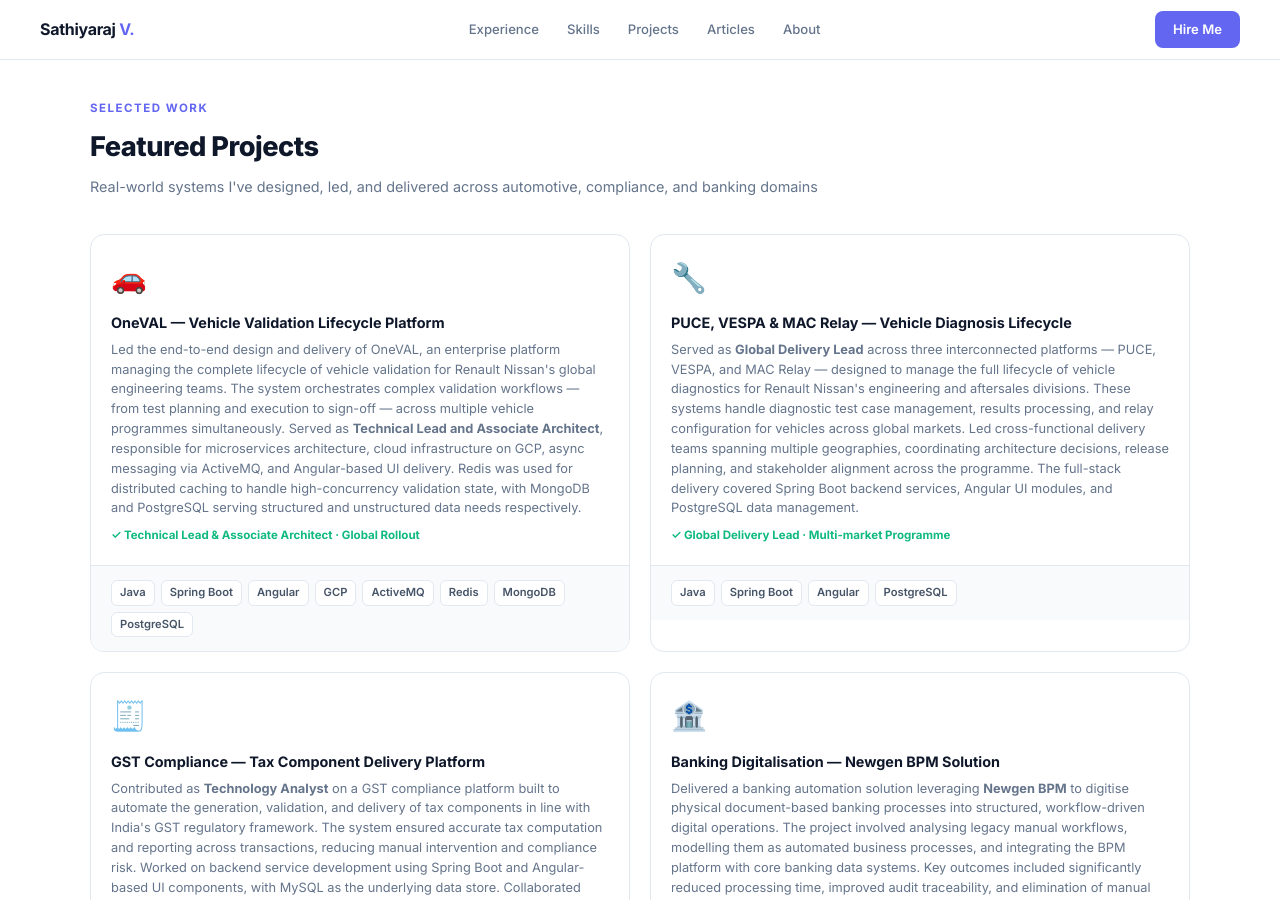
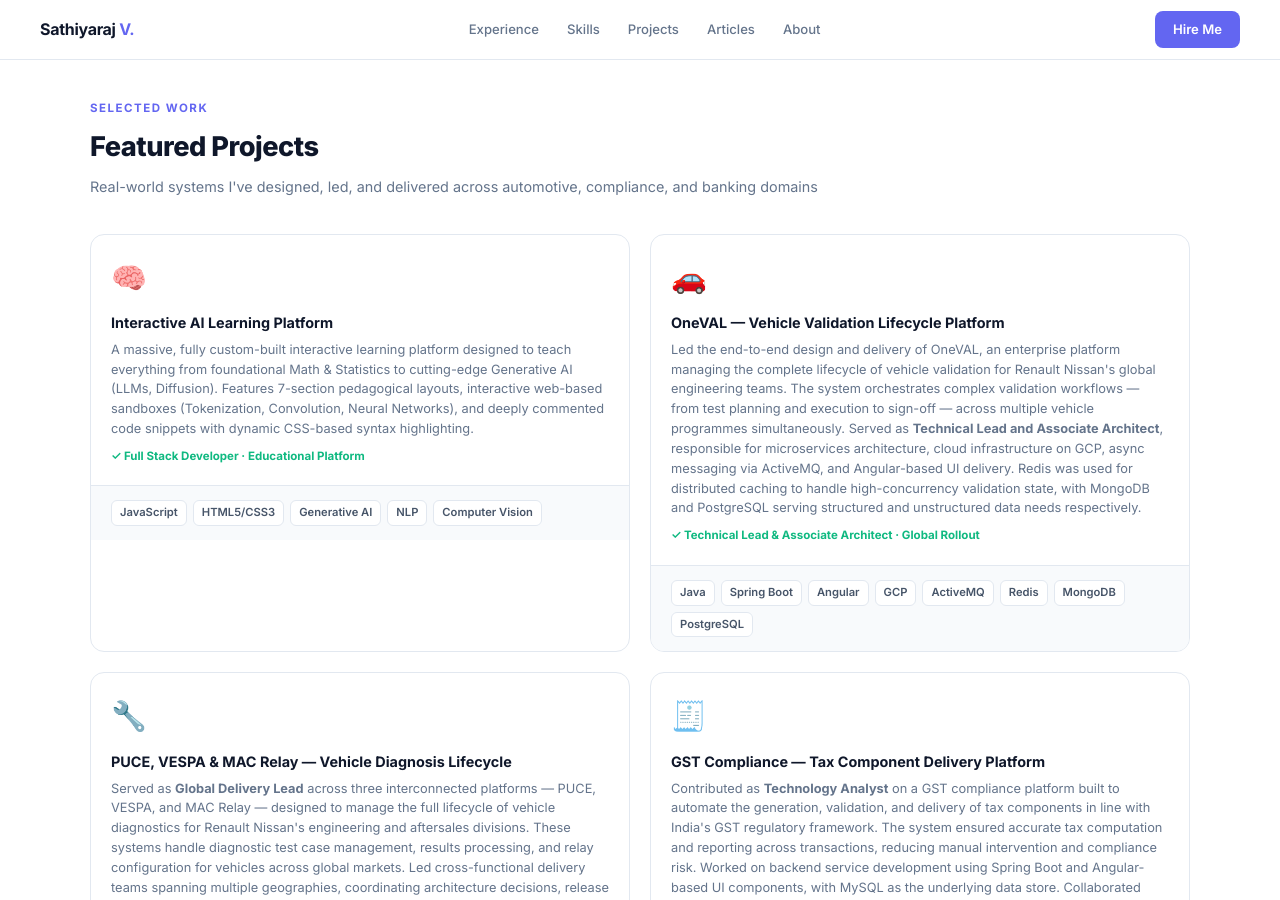
Before and after one commit to jaisathiyamca/jaisathiyamca.github.io, a Jekyll site: the page index.html, which Jekyll copies as it is, in a window 1280 px wide and 900 px high, scrolled down 2363 px. Built offline with Jekyll 4.4.1, drawn with Linux system fonts in a browser that asks for light colours.

Commit message:
Add Interactive AI Learning Platform to portfolio projects

```diff
--- a/index.html
+++ b/index.html
@@ -605,6 +605,26 @@
         <div class="projects-grid">
 
             <div class="proj-card">
+                <a href="/SystemDesign/" target="_blank" style="display: block; text-decoration: none; color: inherit;">
+                    <div class="proj-top">
+                        <div class="proj-icon">🧠</div>
+                        <h3>Interactive AI Learning Platform</h3>
+                        <p>
+                            A massive, fully custom-built interactive learning platform designed to teach everything from foundational Math & Statistics to cutting-edge Generative AI (LLMs, Diffusion).
+                            Features 7-section pedagogical layouts, interactive web-based sandboxes (Tokenization, Convolution, Neural Networks), and deeply commented code snippets with dynamic CSS-based syntax highlighting.
+                        </p>
+                        <div class="proj-metric">✓ Full Stack Developer · Educational Platform</div>
+                    </div>
+                    <div class="proj-bottom">
+                        <span class="proj-tag">JavaScript</span>
+                        <span class="proj-tag">HTML5/CSS3</span>
+                        <span class="proj-tag">Generative AI</span>
+                        <span class="proj-tag">NLP</span>
+                        <span class="proj-tag">Computer Vision</span>
+                    </div>
+                </a>
+            </div>
+            <div class="proj-card">
                 <div class="proj-top">
                     <div class="proj-icon">🚗</div>
                     <h3>OneVAL — Vehicle Validation Lifecycle Platform</h3>
```
